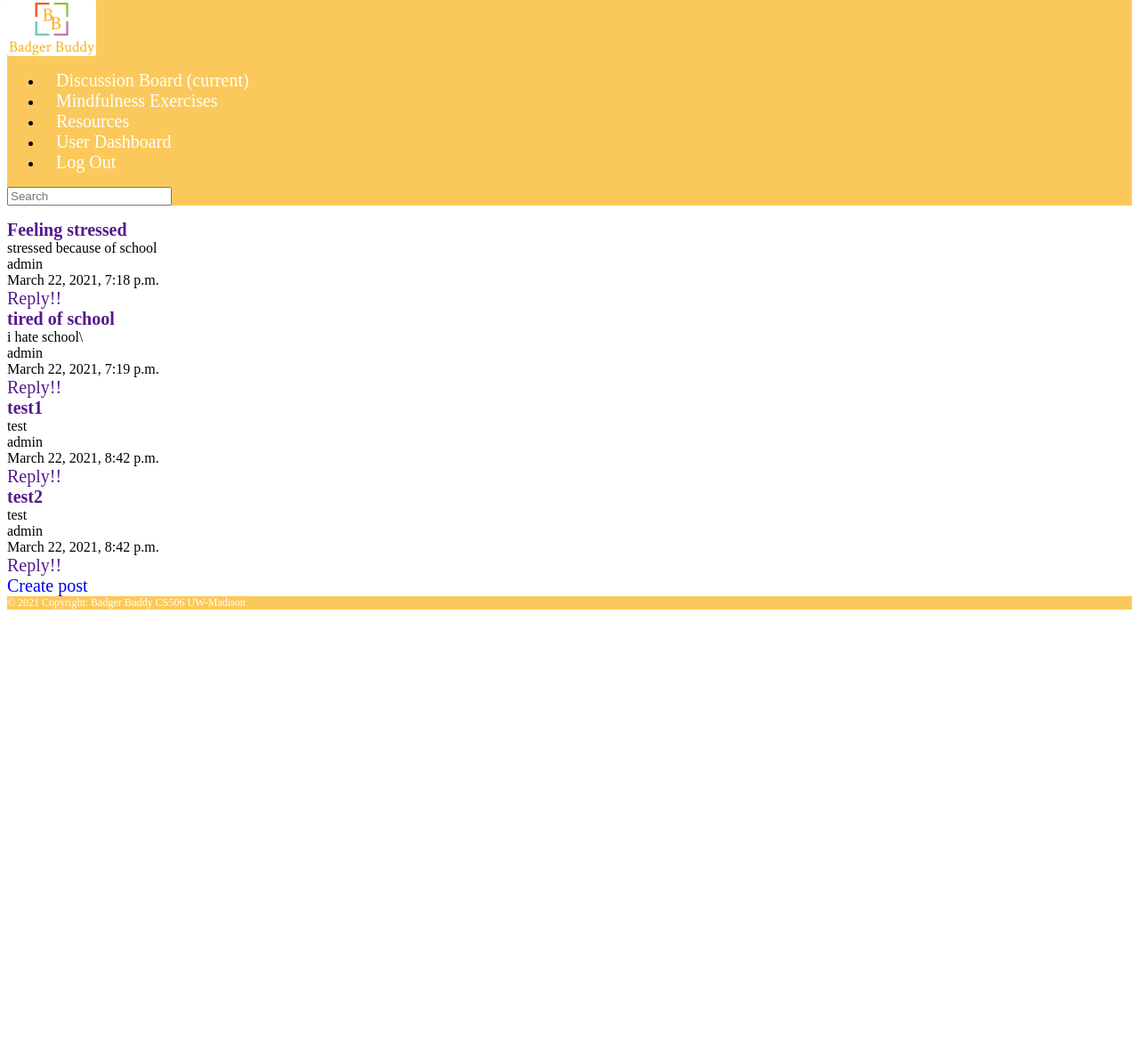
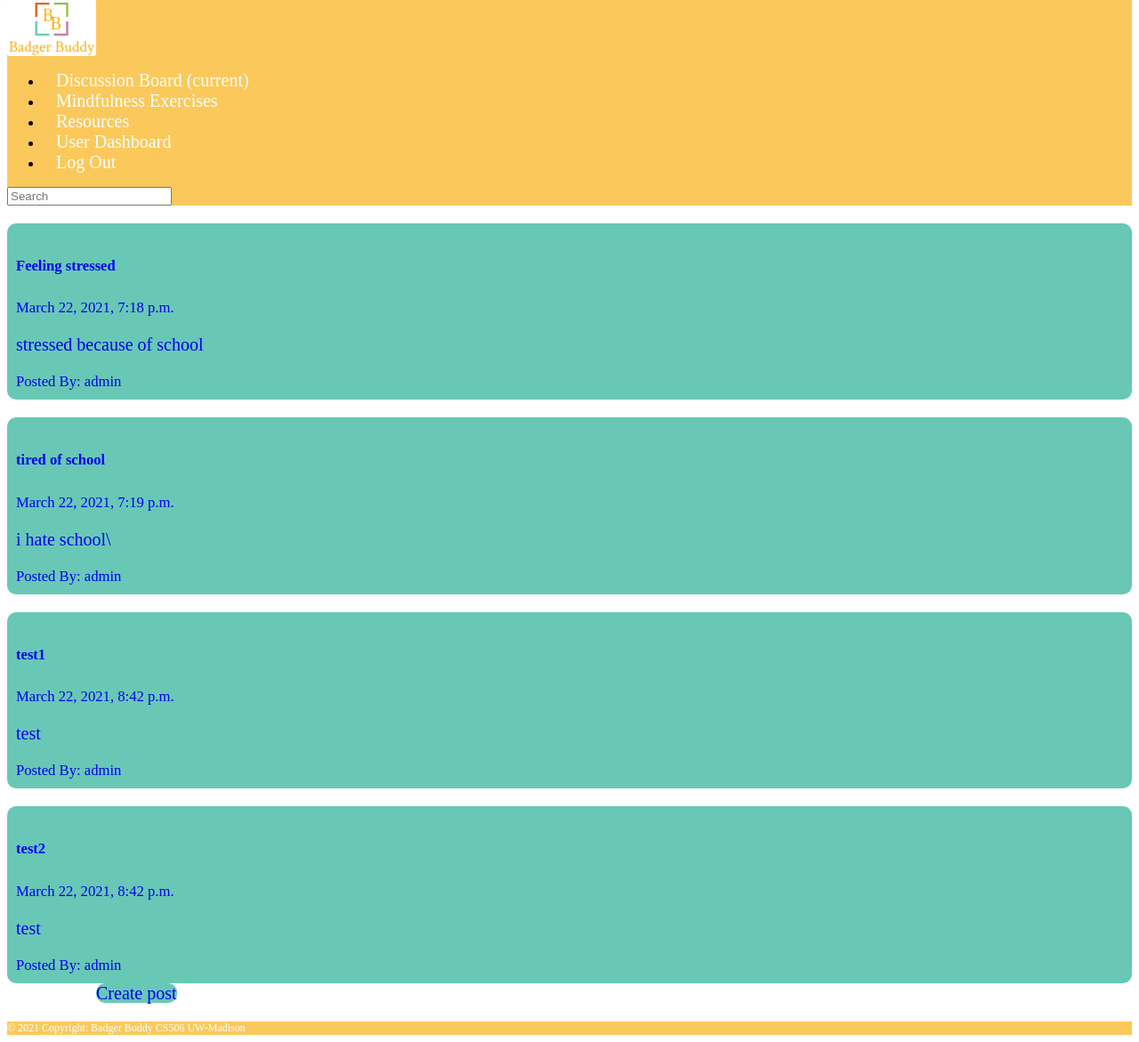
Before and after one commit to tmatsuzawa2/badger-buddy, a Django app: page /board/ in a window 1280 px wide. Shown: the part 109-1280 px from the top of the page at 89% size. Before the commit the page ends 794 px from the top, so only its background shows below. Run offline with Django 3.2, Linux system fonts and the light colour scheme; a user stored in the database is signed in; data comes from the database, SQL or seed files in the repository; some libraries are stand-ins or nearby versions.

Commit message:
fixing post creation error and some styling

```diff
--- a/discussion_board/static/style.css
+++ b/discussion_board/static/style.css
@@ -42,3 +42,22 @@ body, header, footer {
 body {
     padding-top: 100px;
 }
+
+footer {
+    margin-top: 20px;
+}
+#post {
+    background-color:#68C8B5;
+    margin-top:20px;
+    padding:10px;
+    border-radius: 10px;
+}
+
+#create-button {
+    position: relative;
+    background-color:#68C8B5;
+    border-radius: 10px;
+    /* border: 2px solid gray; */
+    /* color: black; */
+    margin: 100px;
+}
--- a/discussion_board/templates/discussion_board/create-post.html
+++ b/discussion_board/templates/discussion_board/create-post.html
@@ -13,9 +13,9 @@
     <title>Create Post</title>
 </head>
 <body>
-    {% csrf_token %}
-    {{ form }}
     <form action="/board/create-post" method="post" style="width:50%; margin-left:100px;">
+        {% csrf_token %}
+        {{ form }}
       <div class="form-group">
         <label>Post Title</label>
         <input type="text" class="form-control"  placeholder="Enter title">
--- a/discussion_board/templates/discussion_board/index.html
+++ b/discussion_board/templates/discussion_board/index.html
@@ -13,53 +13,37 @@
     <title>Discussion Board</title>
   </head>
   <body>
+    {% if user.is_authenticated %}
     <div class="container">
       <div class="row">
-        {% if user.is_authenticated %}
         <div class="col">
-          <div class="left-content">
           {% if posts %}
         {% for post in posts %}
-          <div class="container">
-            <div class="post" onclick="location.href='create-post';"> <! this should eventually link to the post's page to view replies>
-            <span class="titles"> <b> <a href="" id="post-link">{{ post.title }} </a></b> </span> <! this should eventually link to the post's page to view replies>
-            <div class="container">
-              <span class="details">{{post.details}}</span>
+        <div class="list-group" id="post">
+          <a href="/board" class="list-group-item list-group-item-action flex-column align-items-start">
+            <div class="d-flex w-100 justify-content-between">
+              <h5 class="mb-1">{{ post.title }}</h5>
+              <small> {{ post.create_date }} </small>
             </div>
-            <div class="container">
-              <div class="row">
-                <span class="other"><div class="col-1">{{ post.user.username }}</div></span>
-                <span class="other"><div class="col">{{ post.create_date }}</div></span>
-              </div>
-              <div class="row">
-                <div class="col">
-                <a href="" class="btn btn-primary" id="reply-button">
-                  Reply!!
+            <p class="mb-1"> {{ post.details }} </p>
+            <small> Posted By: {{ post.user.username }} </small>
           </a>
-                </div>
-              </div>
-            </div>
-            </div>
         </div>
         {% endfor %}
       {% else %}
       <p>No posts available.</p>
       {% endif %}
         </div>
-
-        </div>
         <div class="col">
-          <div class="right-content">
-            <a href="/board/create-post" class="btn btn-primary" id="create-button">
+          <a href="/board/create-post" class="btn btn-primary btn-block" id="create-button">
             Create post
           </a>
         </div>
       </div>
+    </div>
     {% else %}
-        <p style="color: black; width:50%; margin-left:50px; font-size: 16px;">You haven't login yet. Please login first.</p> <br><a href="{% url 'login' %}" style="color: black; width:50%; margin-left:50px; font-size: 16px;">Login here</a>
+    <p>You haven't login yet. Please login first. <a href="{% url 'login' %}">Login here</a></p>
     {% endif %}
-      </div>
-    </div>
   </body>
   {% endblock %}
 </html>
--- a/discussion_board/templates/layout/base.html
+++ b/discussion_board/templates/layout/base.html
@@ -38,7 +38,7 @@
     </nav>
   </header>
   {% block content %}{% endblock %}
-  <footer class="page-footer font-small fixed-bottom"> <! can remove fixed-bottom>
+  <footer class="page-footer font-small"> <! can remove fixed-bottom>
     <div class="footer-copyright text-center py-3" style="background-color: #FBC95B;">© 2021 Copyright: Badger Buddy CS506 UW-Madison
     </div>
   </footer>
--- a/discussion_board/templates/layout/basic.html
+++ b/discussion_board/templates/layout/basic.html
@@ -16,7 +16,7 @@
     </nav>
   </header>
   {% block content %}{% endblock %}
-  <footer class="page-footer font-small fixed-bottom"> <! can remove fixed-bottom>
+  <footer class="page-footer font-small"> <! can remove fixed-bottom>
     <div class="footer-copyright text-center py-3" style="background-color: #FBC95B;">© 2021 Copyright: Badger Buddy CS506 UW-Madison
     </div>
   </footer>
```
Lines whose indentation alone changed are shown as unchanged.
